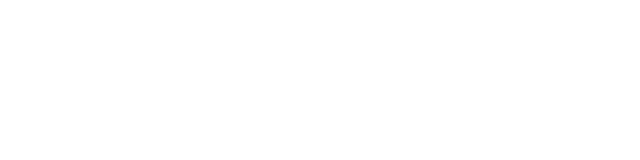
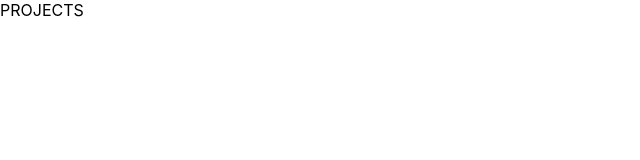
Before and after one commit to RenataCehajic/nextjs-rc-website, a Next.js app: page /projects in a window 1280 px wide. Shown: the top 160 px of the page, without its empty margins (0-640 px from the left). Built offline with nearby package versions, Linux system fonts and the light colour scheme.

Commit message:
Using the right npm version

```diff
--- a/pages/index.js
+++ b/pages/index.js
@@ -5,7 +5,6 @@ import { Fragment } from "react";
 function HomePage() {
   return (
     <Fragment>
-      {" "}
       <ul>
         <li>
           <Link href="/projects">NextJS Is A Great Framework</Link>
--- a/pages/projects/index.js
+++ b/pages/projects/index.js
@@ -1,7 +1,7 @@
 // our-domain.com/projects
 import ProjectList from "../../components/projects/ProjectList";
 
-const PROJECTS = [
+const DUMMY_PROJECTS = [
   {
     id: "p1",
     title: "React Meetups",
@@ -49,7 +49,8 @@ const PROJECTS = [
 ];
 
 function ProjectsPage() {
-  return <ProjectList projects={PROJECTS} />;
+  return <div>PROJECTS</div>;
+  //<ProjectList projects={DUMMY_PROJECTS} />;
 }
 
 export default ProjectsPage;
```
